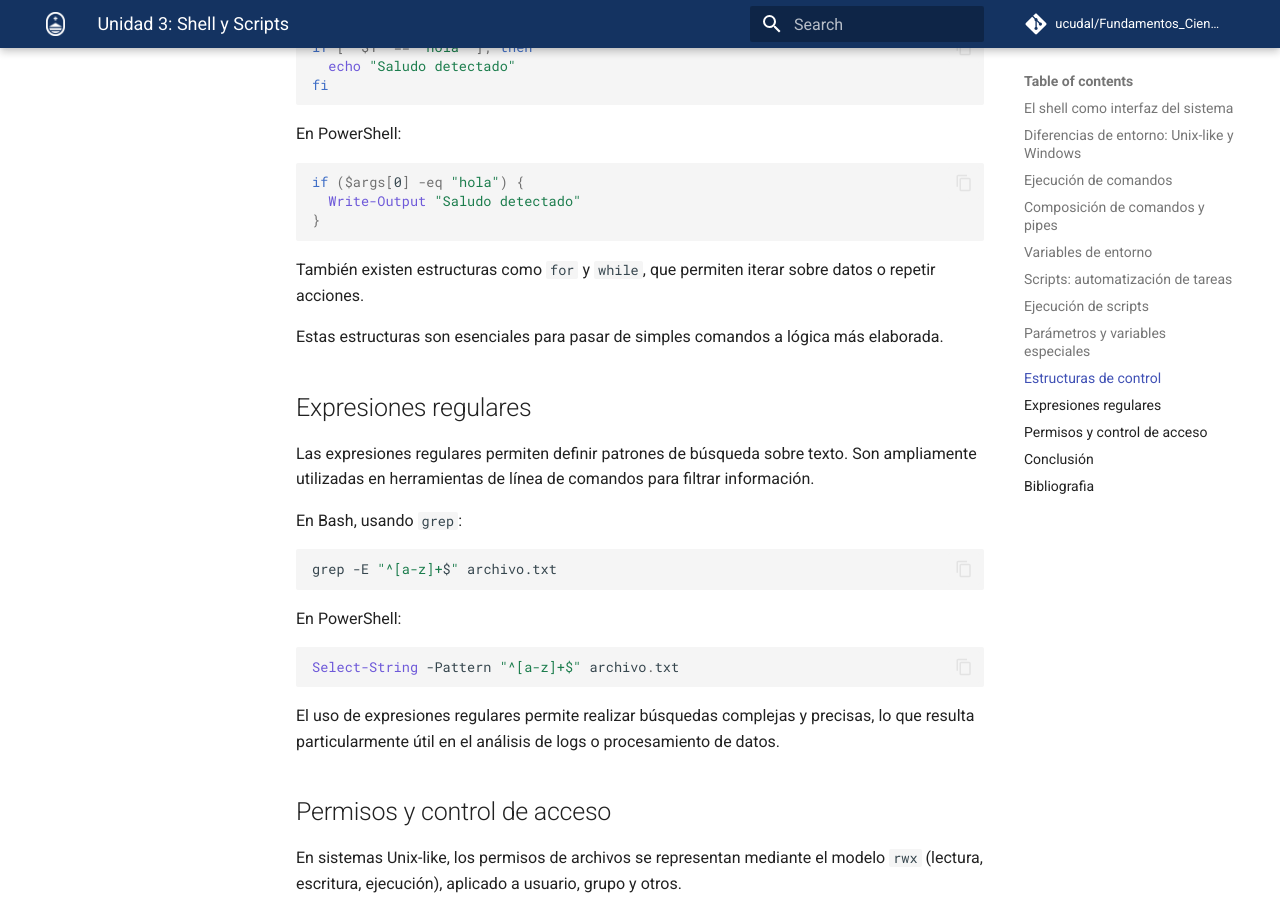
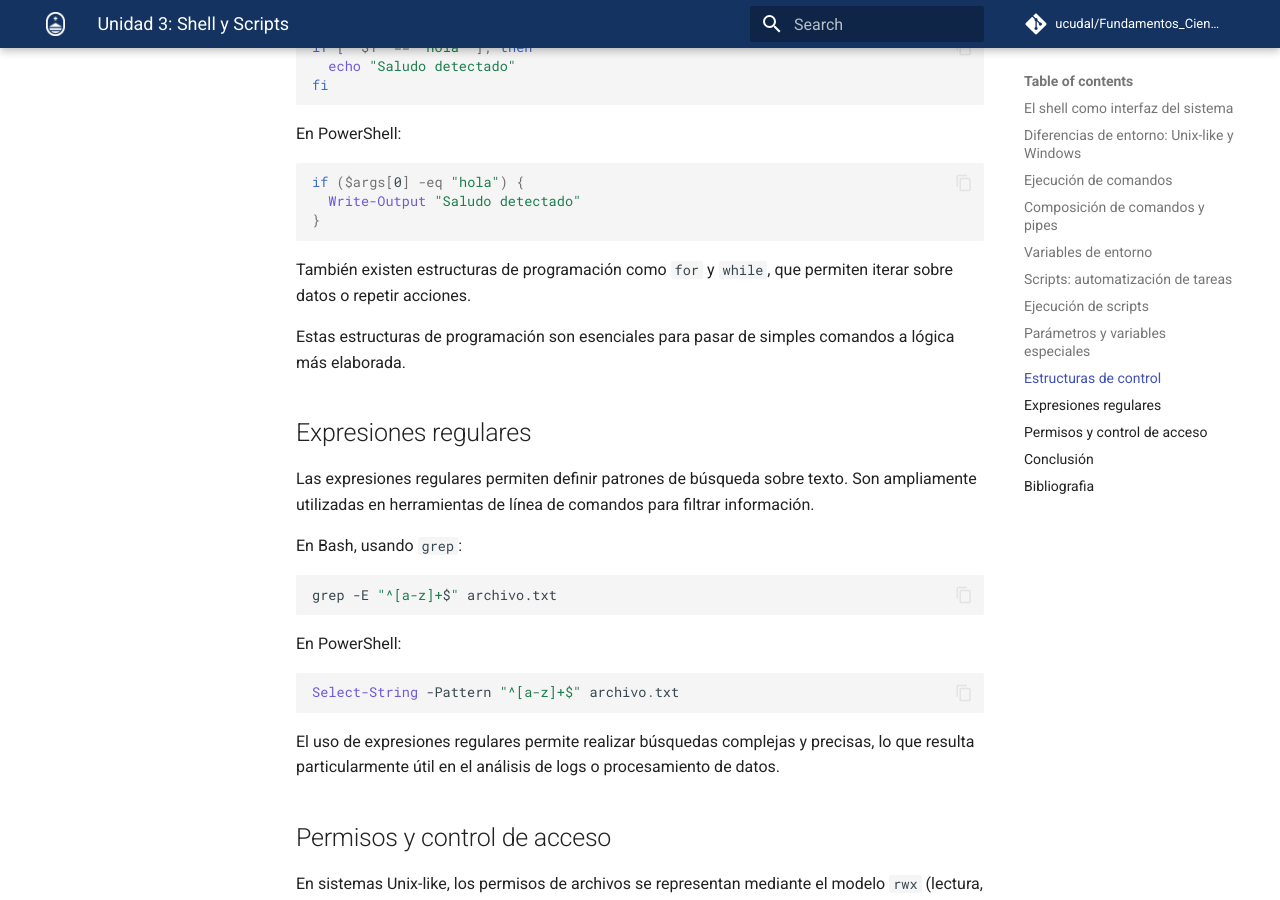
Before and after one commit to ucudal/Fundamentos_Ciencias_Computacion_Conceptos, an MkDocs documentation site: the page built from docs/unidad/3/shell/readme.md, in a window 1280 px wide and 900 px high, scrolled down 4181 px. Built offline with MkDocs 1.6.1 and Material for MkDocs 9.7.7, drawn with Linux system fonts in a browser that asks for light colours; comment, search, counter and statistics services are not loaded.

Commit message:
estructuras de programacion

````diff
--- a/docs/unidad/3/shell/readme.md
+++ b/docs/unidad/3/shell/readme.md
@@ -182,9 +182,9 @@ if ($args[0] -eq "hola") {
 }
 ```
 
-También existen estructuras como `for` y `while`, que permiten iterar sobre datos o repetir acciones.
+También existen estructuras de programación como `for` y `while`, que permiten iterar sobre datos o repetir acciones.
 
-Estas estructuras son esenciales para pasar de simples comandos a lógica más elaborada.
+Estas estructuras de programación son esenciales para pasar de simples comandos a lógica más elaborada.
 
 ## Expresiones regulares
 
````
